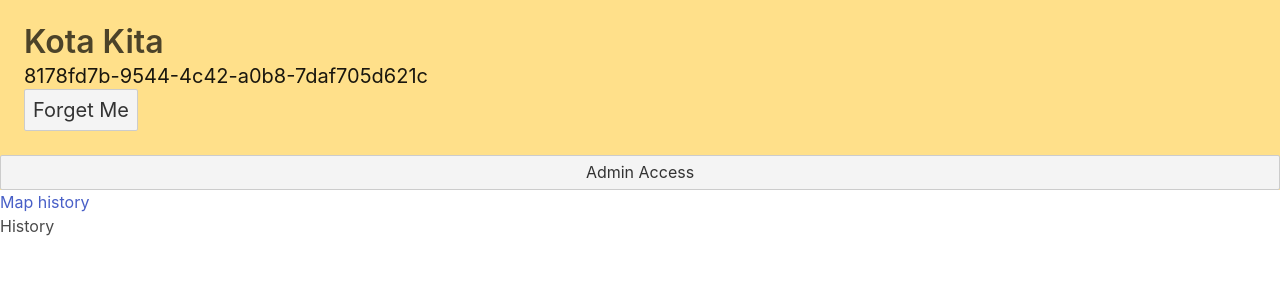
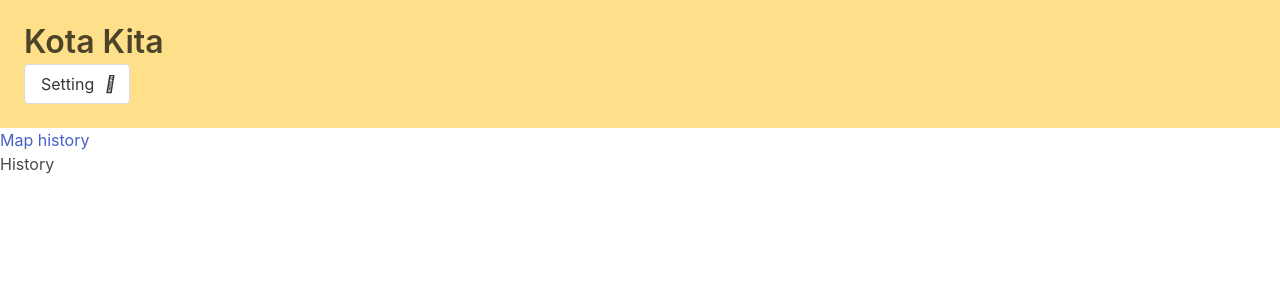
Before and after one commit to yuan-kuan/kotakita, a Svelte app: page /history in a window 1280 px wide. Shown: the top 300 px of the page. Built offline with nearby package versions, Linux system fonts and the light colour scheme.

Commit message:
Use a drop down for user setting

```diff
--- a/src/App.svelte
+++ b/src/App.svelte
@@ -4,23 +4,17 @@
   import { Router, Route, Link } from 'svelte-navigator';
   import Map from './Map.svelte';
   import Walk from './Walk.svelte';
-  import { tryAdminAccess, userProfile, forgetUser } from './user_store';
   import History from './History.svelte';
-
-  $: userId = $userProfile.id;
+  import Profile from './Profile.svelte';
 </script>
 
 <section class="hero is-warning is-small">
   <div class="hero-body">
     <p class="title">Kota Kita</p>
     <div class="subtitle">
-      <!-- svelte-ignore a11y-label-has-associated-control -->
-      <label>{userId}</label>
-      <button on:click={forgetUser}>Forget Me</button>
+      <Profile />
     </div>
   </div>
-
-  <button on:click={tryAdminAccess}>Admin Access</button>
 </section>
 
 <Router>
--- /dev/null
+++ b/src/Profile.svelte
@@ -0,0 +1,43 @@
+<script>
+  import { tryAdminAccess, userProfile, forgetUser } from './user_store';
+
+  $: name = $userProfile.id;
+
+  let isShowingDropDown = false;
+</script>
+
+<svelte:window on:click={() => (isShowingDropDown = false)} />
+
+<div
+  class="dropdown"
+  class:is-active={isShowingDropDown}
+  on:click|stopPropagation
+>
+  <div class="dropdown-trigger">
+    <button
+      class="button"
+      on:click={() => (isShowingDropDown = !isShowingDropDown)}
+    >
+      <span>Setting</span>
+      <span class="icon is-small">
+        <i class="fas fa-angle-down" />
+      </span>
+    </button>
+  </div>
+  <div class="dropdown-menu" id="dropdown-menu2" role="menu">
+    <div class="dropdown-content">
+      <div class="dropdown-item">
+        <!-- svelte-ignore a11y-label-has-associated-control -->
+        <label>Logged in as:</label>
+        <strong>{name}</strong>
+      </div>
+      <hr class="dropdown-divider" />
+      <!-- svelte-ignore a11y-invalid-attribute -->
+      <a href="#" class="dropdown-item" on:click={forgetUser}> Forget Me </a>
+      <!-- svelte-ignore a11y-invalid-attribute -->
+      <a href="#" class="dropdown-item" on:click={tryAdminAccess}>
+        Admin Access
+      </a>
+    </div>
+  </div>
+</div>
```
